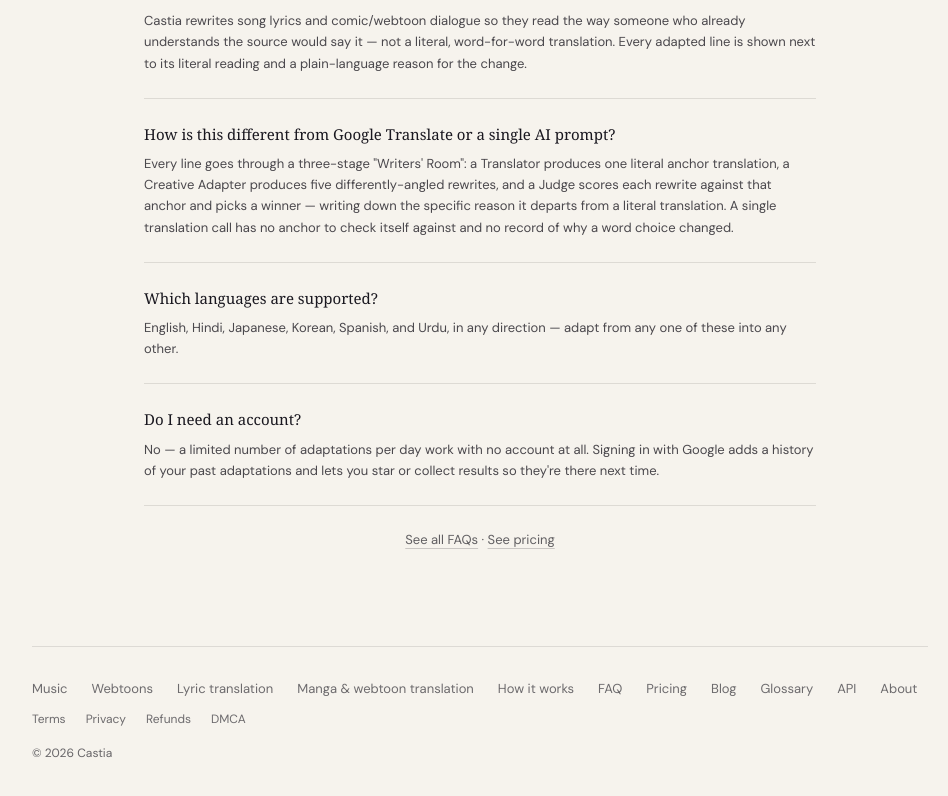
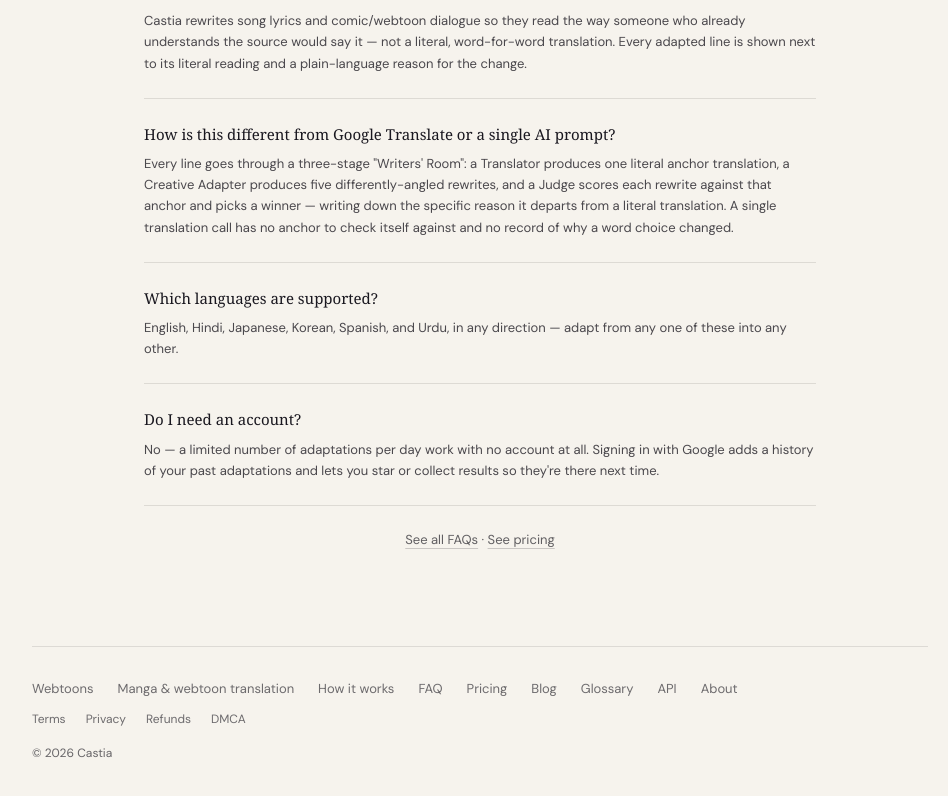
Before and after one commit to rohandhir10/experience-engine, a Next.js app in the folder web/: page /music in a window 1280 px wide. Shown: the part 2151-2947 px from the top of the page, without its empty margins (160-1108 px from the left). Built offline with nearby package versions, Linux system fonts and the light colour scheme.

Commit message:
Remove music links from the site footer

```diff
--- a/web/components/Footer.tsx
+++ b/web/components/Footer.tsx
@@ -15,14 +15,8 @@ export function Footer({ dark }: { dark?: boolean } = {}) {
   return (
     <footer className={`mx-auto mt-24 w-full max-w-4xl border-t px-0 pt-8 ${border}`}>
       <nav className="flex flex-wrap items-center gap-x-6 gap-y-2 text-[13px]">
-        <Link href="/music" className={`transition ${dim}`}>
-          Music
-        </Link>
         <Link href="/comics" className={`transition ${dim}`}>
           Webtoons
-        </Link>
-        <Link href="/lyrics-translation" className={`transition ${dim}`}>
-          Lyric translation
         </Link>
         <Link href="/manga-webtoon-translation" className={`transition ${dim}`}>
           Manga &amp; webtoon translation
```
